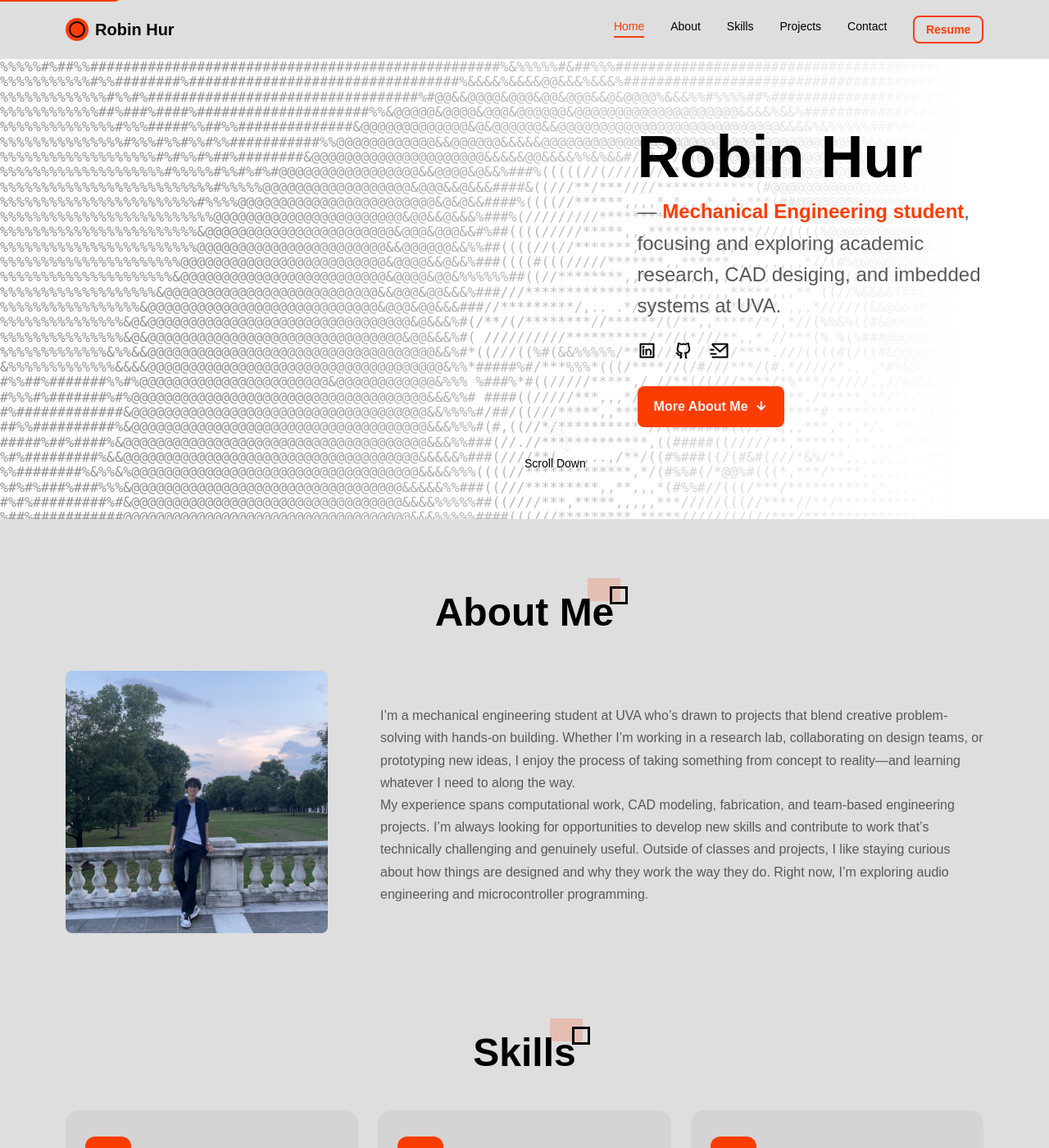
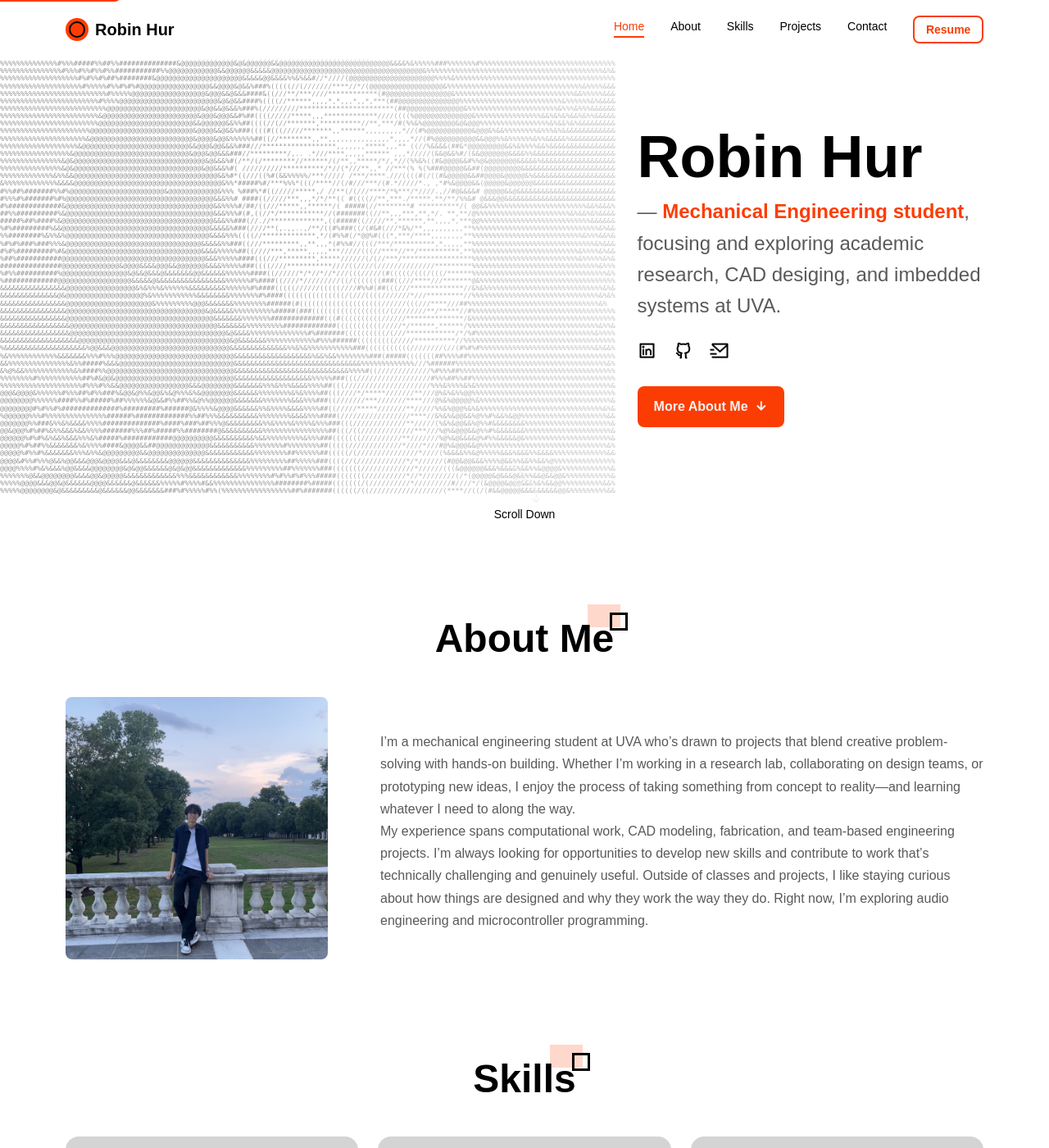
Before and after one commit to RobinKHur/RobinKHur.github.io, a Jekyll site: the page built from index.html, in a window 1280 px wide and 1400 px high. Shown: the whole window at 82% size. Built offline with Jekyll 4.4.1, drawn with Linux system fonts in a browser that asks for light colours; some web fonts are replaced.

Commit message:
Add files via upload

```diff
--- a/css/styles.css
+++ b/css/styles.css
@@ -16,6 +16,8 @@
   --text-color-light: hsl(0, 0%, 64%);
   --body-color: hsl(0, 0%, 87%);
   --container-color: hsl(0, 0%, 83%);
+  /* Page background — separates from --body-color so the page/navbar can be pure white while the pill-style chips (.services__list-item, .projects__skills li, .post-summary__skills li) keep their tinted grey. */
+  --page-bg: hsl(0, 0%, 100%);
 
   /*========== Font and typography ===========*/
   --body-font: "Bai Jamjuree", sans-serif;
@@ -63,7 +65,7 @@
 body {
   font-family: var(--body-font);
   font-size: var(--normal-font-size);
-  background-color: var(--body-color);
+  background-color: var(--page-bg);
   color: var(--text-color);
   line-height: 1.6;
 }
@@ -145,9 +147,11 @@
   top: 0;
   left: 0;
   right: 0;
-  background-color: var(--body-color);
+  /* White to match the new --page-bg so there's no color break with the home section underneath. */
+  background-color: var(--page-bg);
   z-index: var(--z-fixed);
-  transition: box-shadow 0.3s ease, background-color 0.3s ease;
+  /* background-color was removed from the transition shorthand: nav stays white in both default and scrolled states, so animating it was a no-op. Box-shadow still animates the depth cue on `.header.shadow-header`. */
+  transition: box-shadow 0.3s ease;
 }
 
 .header.shadow-header {
@@ -263,11 +267,13 @@
 /*=============== HOME ===============*/
 .home {
   padding-top: calc(var(--header-height) + 2rem);
-  /* Pure white so the ASCII backdrop reads clearly as "not grey" against the body's hsl(0,0%,87%). */
-  background-color: #ffffff;
-  /* Positioning context for the absolute ASCII art (anchors it to the full window width so the figure touches the left edge), plus clips it so it never bleeds into the About section. */
+  /* Slight extension so the home section feels less cramped. Note: `.section { padding-block: 4rem 2rem }` already declares bottom padding on this same element, but `.home` is defined later in the stylesheet so this value replaces (not adds to) the section's 2rem. Bumping to 4rem gives a net +2rem of extension across all breakpoints without touching the (>=1150px) `.home__container { padding-block: 3rem 5rem }` which already dominates on large screens. */
+  padding-bottom: 4rem;
+  /* Positioning context for the absolute ASCII art (anchors it to the full window width so the figure touches the left edge). Background inherits from the page (`var(--page-bg)`) so the home section visually flows with body + navbar — no color break.
+     - `z-index: 1` creates a stacking context so the whole section (including the now-overlaid `.home__scroll`) paints above the later-in-DOM `.about`; without it, the scroll button's half-overflowing segment would be hidden behind about's content because about follows `.home` in source order and would otherwise paint last.
+     - `overflow` was changed from `hidden` to `visible` so the absolutely-positioned `.home__scroll` (which extends `translateY(50%)` below `.home`'s bottom edge at >=1150px) can render outside the section box. The ASCII art itself doesn't bleed: it is anchored with `inset: 0` directly to `.home`, so its visible box still equals the section box either way. */
   position: relative;
-  overflow: hidden;
+  z-index: 1;
 }
 
 .home__container {
@@ -289,8 +295,8 @@
 
 .home__ascii-art__pre {
   font-family: ui-monospace, "SF Mono", Menlo, Consolas, "Courier New", monospace;
-  /* Halved scale (was clamp(22, 2.6vw, 48) per user “reduce ASCII by half” → now 11 / 1.3vw / 24). line-height:1.1 keeps rows a bit taller than the natural cell ratio. No max-width/overflow — `.home` is now the positioning context and trims via overflow:hidden + mask. */
-  font-size: clamp(11px, 1.3vw, 24px);
+  /* Re-halved: was clamp(22px, 2.6vw, 48px) → first halving clamp(11px, 1.3vw, 24px) → now clamp(5.5px, 0.65vw, 12px). Floor of 5.5px keeps it legible on narrow viewports; 0.65vw scales smoothly with screen width; 12px ceiling on very wide screens. line-height:1.1 keeps rows a bit taller than the natural cell ratio. No max-width/overflow — `.home` is now the positioning context and trims via overflow:hidden + mask. */
+  font-size: clamp(5.5px, 0.65vw, 12px);
   line-height: 1.1;
   color: var(--text-color);
   white-space: pre;
@@ -693,7 +699,8 @@
 
 /*=============== FOOTER ===============*/
 .footer {
-  background-color: var(--container-color);
+  /* White to match the rest of the page so the bottom of the site flows without a color break. */
+  background-color: var(--page-bg);
   padding-block: 2rem 1.5rem;
   text-align: center;
 }
@@ -718,7 +725,8 @@
 
 .footer__copy {
   font-size: var(--smaller-font-size);
-  color: var(--text-color-light);
+  /* Bumped from --text-color-light (64%) to --text-color (35%) because the footer is now white: the previous 4.4:1 contrast at 0.75rem was just below WCAG AA, and darkening to ~8:1 keeps small footer text comfortably legible without making it visually loud. */
+  color: var(--text-color);
 }
 
 /*=============== SCROLL UP ===============*/
@@ -874,7 +882,8 @@
     width: 80%;
     max-width: 320px;
     height: 100vh;
-    background-color: var(--container-color);
+    /* White to match the page + top nav so opening the mobile drawer doesn't introduce a grey band beneath the (now white) navbar. */
+    background-color: var(--page-bg);
     flex-direction: column;
     padding: 6rem 2rem 2rem;
     gap: 1.5rem;
@@ -933,9 +942,7 @@
   .container { padding-inline: 0; }
   .nav { height: calc(var(--header-height) + 1rem); }
 
-  .home {
-    padding-top: calc(var(--header-height) + 2rem);
-  }
+  /* The `padding-top` and `background` declarations from base .home already apply here — the old re-declaration was a no-op left from earlier revisions and gets dropped. */
 
   .home__container {
     grid-template-columns: minmax(0, 1.5fr) minmax(0, 1fr);
@@ -955,5 +962,13 @@
 
   .footer__container { padding-inline: 1.5rem; }
 
-  .home__scroll { position: absolute; bottom: 1.5rem; left: 50%; }
+  /* The scroll-down indicator now straddles the seam between home and about at large screens. `bottom: 0` anchors it to .home's bottom edge; `transform: translate(-50%, 50%)` shifts it down by half its own height so the upper half sits inside home and the lower half visually overlays about's top region. This works because `.home` has `z-index: 1` (it's its own stacking context) — it paints above the later-in-DOM `.about`, so the half-overflowing segment stays visible instead of being hidden behind about's first row. `z-index: 5` places the button above .home__ascii-art (0) and .home__data (2) inside home's stacking order. */
+  .home__scroll {
+    position: absolute;
+    bottom: 0;
+    left: 50%;
+    transform: translate(-50%, 50%);
+    z-index: 5;
+    margin: 0;
+  }
 }
```
